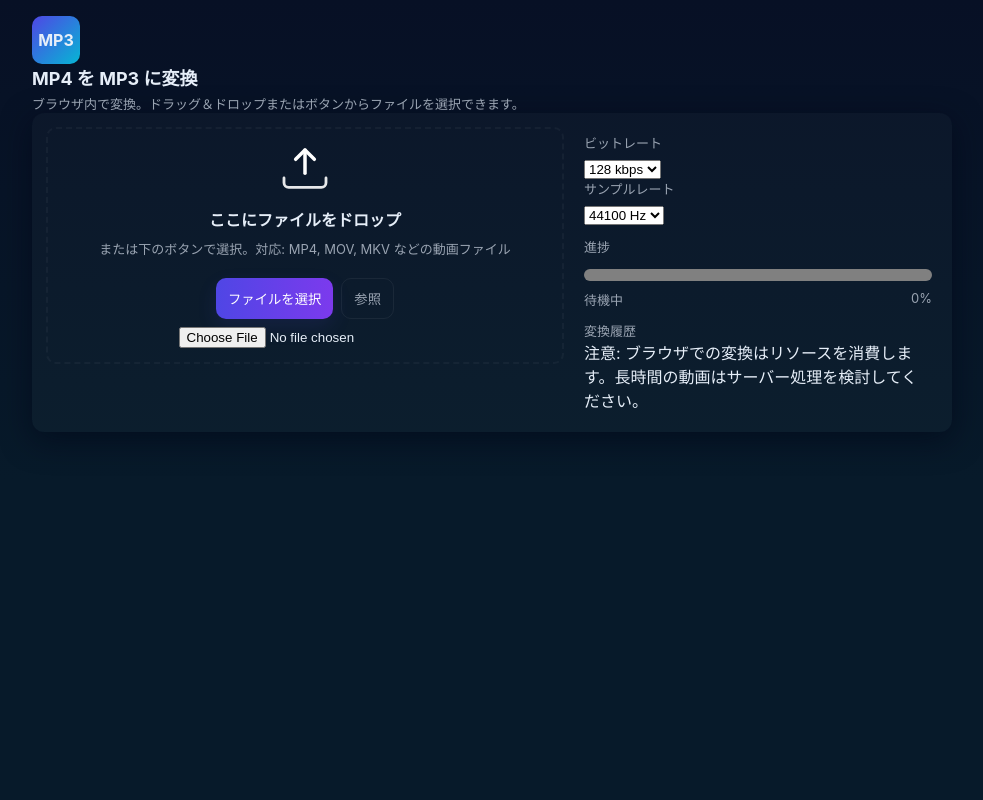
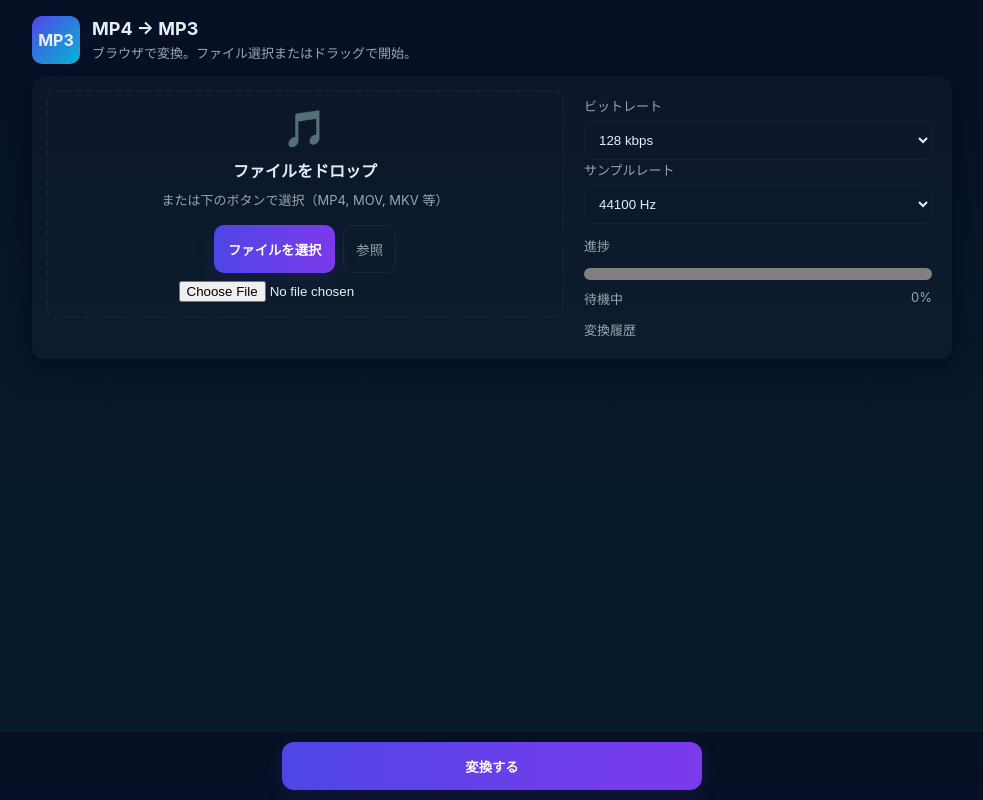
Before and after one commit to takkunmcdayo/takkunmcdayo.github.io, a plain HTML site: page mp4-to-mp3/index.html in a window 1280 px wide. Shown: the whole page, without its empty margins (148-1131 px from the left). Drawn offline with Linux system fonts and the light colour scheme.

Commit message:
Update index.html

```diff
--- a/mp4-to-mp3/index.html
+++ b/mp4-to-mp3/index.html
@@ -2,39 +2,34 @@
 <html lang="ja">
 <head>
   <meta charset="utf-8" />
-  <meta name="viewport" content="width=device-width,initial-scale=1" />
+  <meta name="viewport" content="width=device-width,initial-scale=1,viewport-fit=cover" />
   <title>MP4 → MP3 Converter</title>
-  <meta name="description" content="ブラウザで動く MP4 を MP3 に変換するツール。ドラッグ＆ドロップ、ファイル選択、ビットレート選択、進捗表示、変換履歴に対応。">
+  <meta name="description" content="ブラウザで動く MP4 を MP3 に変換するツール。モバイル対応。">
   <link rel="stylesheet" href="styles.css">
 </head>
 <body>
   <div class="wrap" role="main">
-    <header>
+    <header class="site-header">
       <div class="logo" aria-hidden="true">MP3</div>
       <div>
-        <h1>MP4 を MP3 に変換</h1>
-        <p class="lead">ブラウザ内で変換。ドラッグ＆ドロップまたはボタンからファイルを選択できます。</p>
+        <h1>MP4 → MP3</h1>
+        <p class="lead">ブラウザで変換。ファイル選択またはドラッグで開始。</p>
       </div>
     </header>
 
-    <section class="card" aria-labelledby="title">
-      <div class="left">
-        <div id="dropzone" class="drop" tabindex="0" aria-label="ファイルをドロップまたはクリックして選択">
-          <svg width="56" height="56" viewBox="0 0 24 24" fill="none" aria-hidden="true">
-            <path d="M12 3v10" stroke="white" stroke-width="1.5" stroke-linecap="round" stroke-linejoin="round"/>
-            <path d="M8 7l4-4 4 4" stroke="white" stroke-width="1.5" stroke-linecap="round" stroke-linejoin="round"/>
-            <path d="M21 15v2a2 2 0 0 1-2 2H5a2 2 0 0 1-2-2v-2" stroke="white" stroke-width="1.2" stroke-linecap="round" stroke-linejoin="round" opacity="0.9"/>
-          </svg>
-          <div class="drop-title">ここにファイルをドロップ</div>
-          <div class="hint">または下のボタンで選択。対応: MP4, MOV, MKV などの動画ファイル</div>
+    <main class="card" aria-labelledby="title">
+      <section class="left">
+        <div id="dropzone" class="drop" tabindex="0" aria-label="ファイルをドロップまたは選択">
+          <div class="drop-icon" aria-hidden="true">🎵</div>
+          <div class="drop-title">ファイルをドロップ</div>
+          <div class="hint">または下のボタンで選択（MP4, MOV, MKV 等）</div>
 
-          <!-- 明示的なファイル選択ボタン -->
-          <div style="margin-top:12px; display:flex; gap:8px;">
-            <button id="selectBtn" class="primary" aria-label="ファイルを選択">ファイルを選択</button>
-            <button id="openFolderBtn" class="ghost" aria-label="ファイル選択ダイアログを開く">参照</button>
+          <div class="select-row">
+            <button id="selectBtn" class="primary large" aria-label="ファイルを選択">ファイルを選択</button>
+            <button id="openFolderBtn" class="ghost">参照</button>
           </div>
 
-          <!-- 実際の input は非表示のまま -->
+          <!-- input は非表示。モバイルでカメラ/録音を直接使いたい場合は capture 属性を検討 -->
           <input id="fileInput" type="file" accept="video/*,audio/*" aria-hidden="true" />
         </div>
 
@@ -44,35 +39,29 @@
               <div class="name" id="fileName"></div>
               <div class="hint" id="fileSize"></div>
             </div>
-            <div style="text-align:right">
-              <div class="hint">所要目安</div>
-              <div id="estTime" class="estimate">—</div>
-            </div>
+            <div class="estimate" id="estTime">—</div>
           </div>
 
           <div class="controls">
-            <button id="convertBtn" class="primary" disabled>変換する</button>
-            <button id="previewBtn" class="ghost" disabled>プレビュー</button>
+            <button id="previewBtn" class="ghost">プレビュー</button>
             <button id="clearBtn" class="ghost">クリア</button>
           </div>
         </div>
 
         <pre id="logArea" class="log" hidden></pre>
-      </div>
+      </section>
 
       <aside class="right" aria-label="設定と進捗">
-        <div>
         <label class="small" for="bitrate">ビットレート</label>
-          <select id="bitrate">
+        <select id="bitrate" class="select">
           <option value="192k">192 kbps</option>
           <option value="160k">160 kbps</option>
           <option value="128k" selected>128 kbps</option>
           <option value="96k">96 kbps</option>
-            <option value="64k">64 kbps</option>
         </select>
 
         <label class="small" for="samplerate">サンプルレート</label>
-          <select id="samplerate">
+        <select id="samplerate" class="select">
           <option value="44100" selected>44100 Hz</option>
           <option value="48000">48000 Hz</option>
           <option value="22050">22050 Hz</option>
@@ -90,16 +79,14 @@
         <div class="history" id="history" aria-live="polite">
           <div class="hint">変換履歴</div>
         </div>
+      </aside>
+    </main>
 
-          <div class="action-row">
-            <button id="downloadBtn" class="primary" hidden>ダウンロード</button>
-            <button id="openAudioBtn" class="ghost" hidden>再生</button>
+    <!-- モバイル向け固定アクションバー -->
+    <div id="actionBar" class="action-bar" aria-hidden="false">
+      <button id="convertBtn" class="primary large" disabled>変換する</button>
+      <button id="downloadBtn" class="secondary large" hidden>ダウンロード</button>
     </div>
-
-          <div class="note">注意: ブラウザでの変換はリソースを消費します。長時間の動画はサーバー処理を検討してください。</div>
-        </div>
-      </aside>
-    </section>
 
     <div class="toast" id="toast" role="status" aria-live="polite"></div>
   </div>
```
Lines whose indentation alone changed are shown as unchanged.
